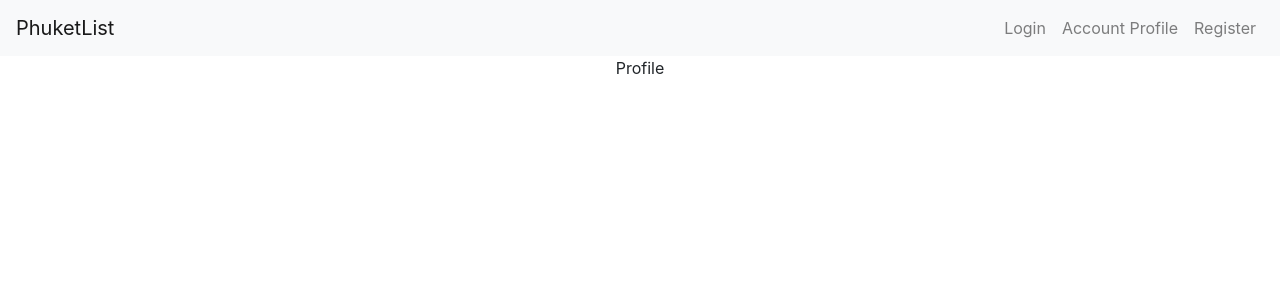
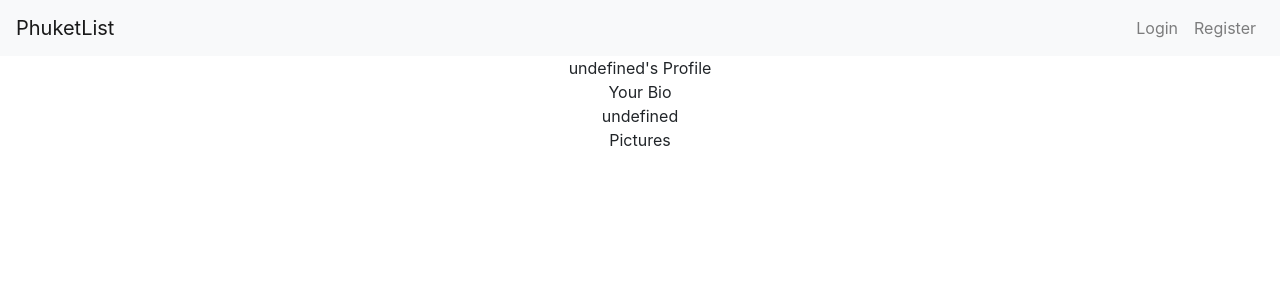
Before and after one commit to stevenGarciaDev/PhuketList, a React (Create React App) app in the folder front-end/: page /myProfile in a window 1280 px wide. Shown: the top 300 px of the page. Built offline with nearby package versions, Linux system fonts and the light colour scheme.

Commit message:
Added some labels to profile page and set it to be available only when signed in.

```diff
--- a/front-end/src/App.js
+++ b/front-end/src/App.js
@@ -43,7 +43,7 @@ class App extends Component {
             <Route path="/dashboard" component={Dashboard} />
             <Route path="/friends" component={FriendsList} />
             <Route path="/messages" component={Messages} />
-            <Route path="/myProfile" component={Profile} />
+            <Route path="/myProfile" render={(props) => <Profile user={this.state.user} /> } />
             <Route path="/settings" component={Settings} />
             <Route path="/contact" component={Contact} />
             <Route path="/not-found" component={NotFound} />
--- a/front-end/src/components/Navbar.jsx
+++ b/front-end/src/components/Navbar.jsx
@@ -28,6 +28,9 @@ class Navbar extends Component {
                 </NavLink>
               </li>
 
+              <li><Link to={'/myProfile'} className="nav-link">Account Profile</Link></li>
+
+
               <NavDropdown title="Connect" id="basic-nav-dropdown">
                 <Link className="nav-link dropdown-item" to="/friends">Friends</Link>
                 <Link className="nav-link dropdown-item" to="/messages">Messages</Link>
@@ -51,7 +54,7 @@ class Navbar extends Component {
                 Login
               </NavLink>
 
-              <li><Link to={'/myProfile'} className="nav-link">Account Profile</Link></li>
+
 
 
               <NavLink className="nav-link" to="/register">
--- a/front-end/src/components/Profile.jsx
+++ b/front-end/src/components/Profile.jsx
@@ -1,12 +1,39 @@
 import React, { Component } from 'react';
+//import { AppRegistry, Text, StyleSheet } from 'react-native';
+
+import Jumbotron from 'react-bootstrap/Jumbotron';
 
 class Profile extends Component {
 
+
+
   render() {
+    const { user } = this.props;
+
     return (
       <div>
-         Profile
+         <div>
+               {`${user.name}'s Profile` }
+
+         </div>
+
+         <div>
+
+
+                Your Bio
+                    <div>
+                    {`${user.bio}` }
+                    </div>
+
+
+         </div>
+
+         <div>
+            Pictures
+         </div>
+
       </div>
+
     );
   }
 
```
